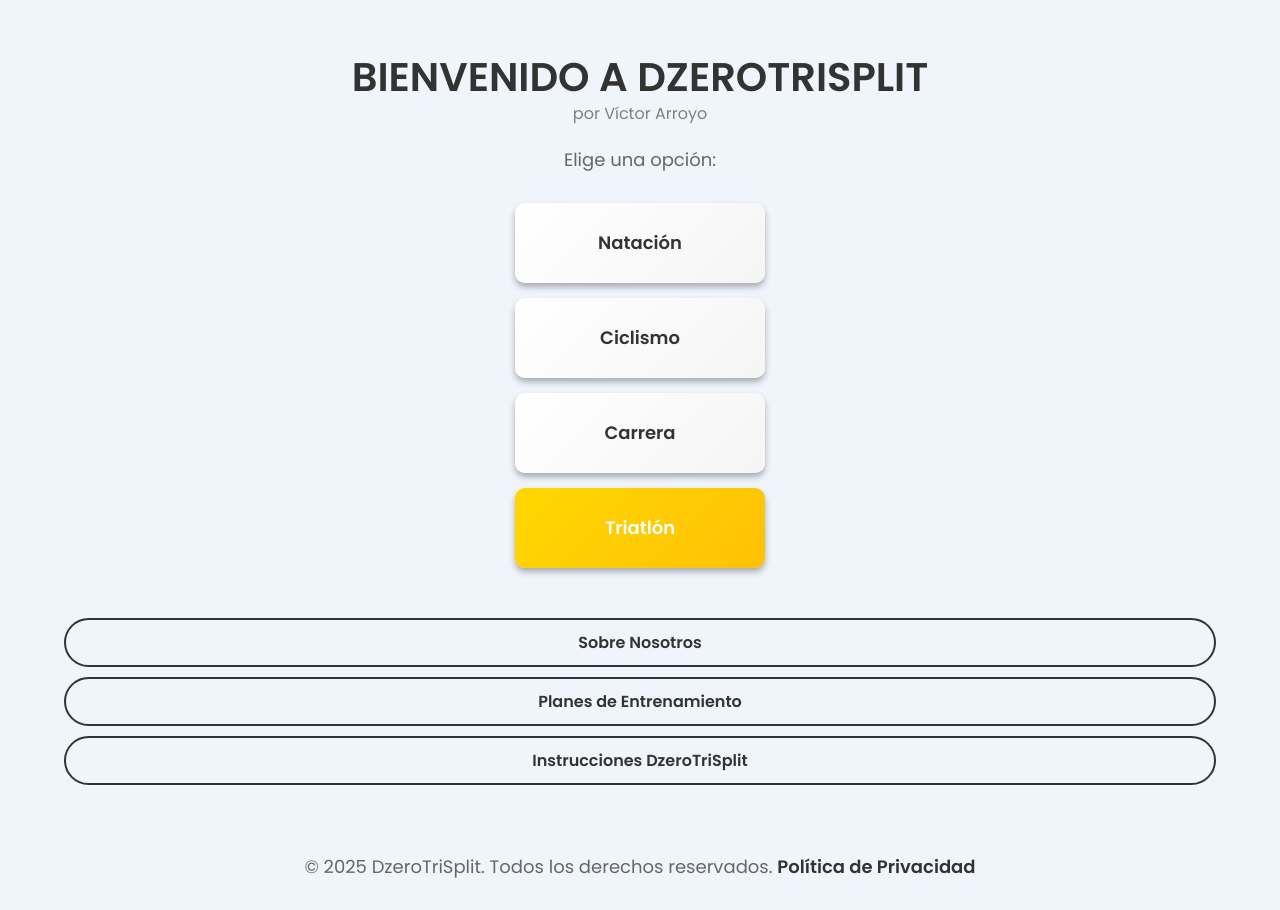
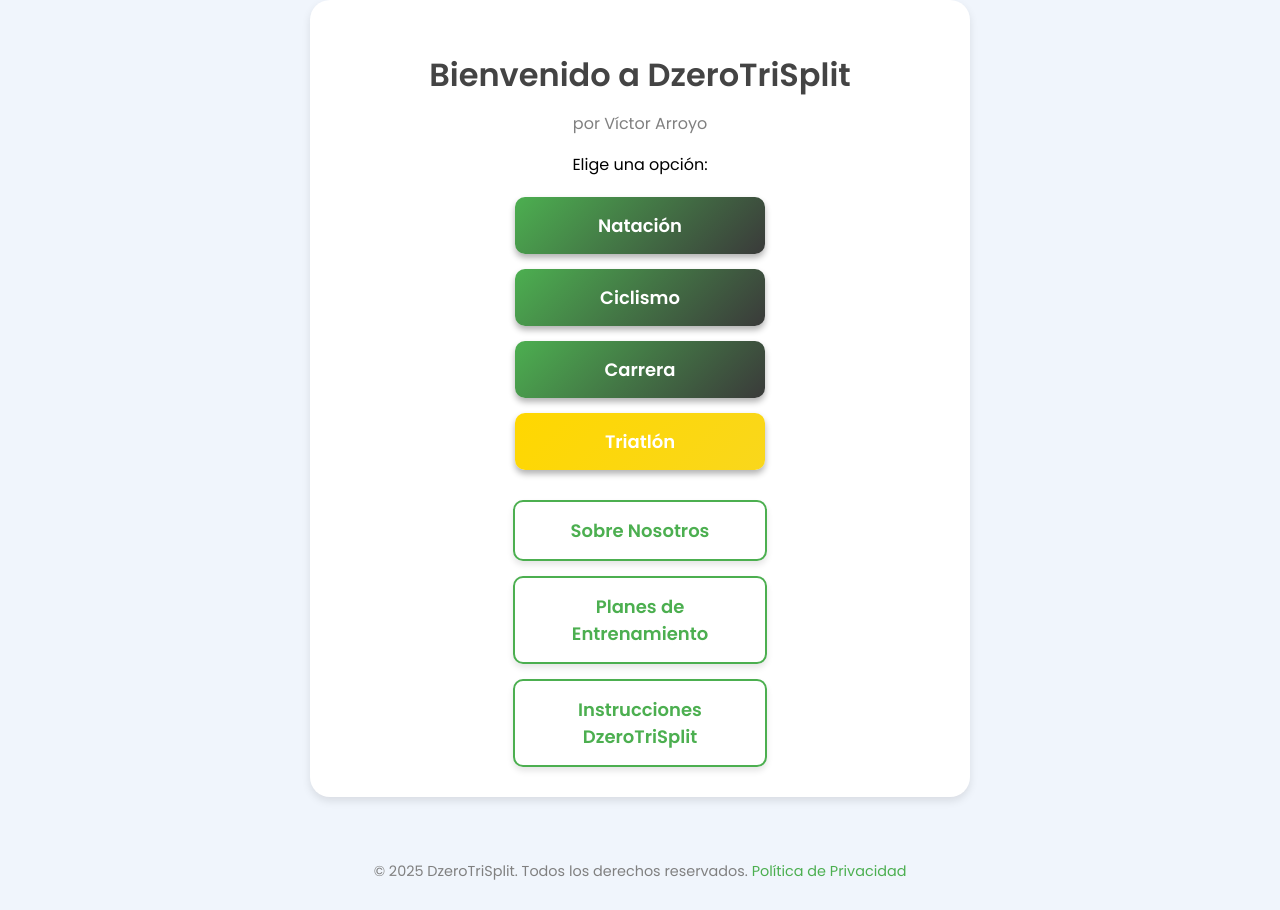
Before and after one commit to Vicarroyo/Dzerotrisplit, a Flask app: page / in a window 1280 px wide. After the commit the page ends 880 px from the top, so only its background shows below. Run offline with Flask 3, Linux system fonts and the light colour scheme.

Commit message:
Update home.html

```diff
--- a/templates/home.html
+++ b/templates/home.html
@@ -5,35 +5,39 @@
     <meta name="viewport" content="width=device-width, initial-scale=1.0">
     <title>DzeroTriSplit - Inicio</title>
     <link href="https://fonts.googleapis.com/css2?family=Poppins:wght@300;400;600&display=swap" rel="stylesheet">
-    <link rel="stylesheet" href="/static/style.css">
     <style>
         body {
             font-family: 'Poppins', sans-serif;
             background: #f0f5fc;
             margin: 0;
+            padding: 0;
             display: flex;
             flex-direction: column;
             align-items: center;
-            justify-content: space-between;
+            justify-content: center;
             min-height: 100vh;
         }
 
         .container {
+            background: #ffffff;
+            padding: 30px;
+            border-radius: 20px;
+            box-shadow: 0px 4px 8px rgba(0, 0, 0, 0.1);
             text-align: center;
-            padding: 20px;
+            max-width: 600px;
+            width: 100%;
         }
 
         h1 {
-            font-size: 2.5rem;
-            color: #333333;
-            margin-bottom: 5px;
+            font-size: 2rem;
+            font-weight: 600;
+            color: #444444;
         }
 
         .subtitle {
             font-size: 1rem;
             color: gray;
             margin-top: -10px;
-            margin-bottom: 20px;
         }
 
         .options-center {
@@ -46,78 +50,73 @@
 
         .option-card {
             text-decoration: none;
-            background: linear-gradient(135deg, #ffffff, #f5f5f5);
+            background: linear-gradient(135deg, #4caf50, #3a3a3a);
             padding: 15px 25px;
             border-radius: 10px;
-            color: #333333;
+            color: white;
             font-size: 18px;
             font-weight: bold;
             text-align: center;
             box-shadow: 0px 4px 6px rgba(0, 0, 0, 0.3);
             transition: all 0.3s ease-in-out;
             width: 200px;
-            height: 50px;
             display: flex;
             align-items: center;
             justify-content: center;
         }
 
+        .option-card.triatlon {
+            background: linear-gradient(135deg, gold, #f9d71c);
+        }
+
         .option-card:hover {
-            background: linear-gradient(135deg, #e0e0e0, #ffffff);
             transform: translateY(-5px);
             box-shadow: 0px 8px 12px rgba(0, 0, 0, 0.5);
         }
 
-        .option-card.gold {
-            background: linear-gradient(135deg, #FFD700, #FFC107);
-            color: white;
-        }
-
-        .option-card.gold:hover {
-            background: linear-gradient(135deg, #FFC107, #FFD700);
-        }
-
-        .options-bottom {
+        .ghost-buttons {
             display: flex;
             flex-direction: column;
-            gap: 10px;
-            margin-top: 50px;
+            align-items: center;
+            gap: 15px;
+            margin-top: 30px;
         }
 
         .ghost-button {
             text-decoration: none;
-            color: #333333;
-            font-size: 16px;
+            border: 2px solid #4caf50;
+            padding: 15px 25px;
+            border-radius: 10px;
+            color: #4caf50;
+            font-size: 18px;
             font-weight: bold;
-            padding: 10px 20px;
-            border: 2px solid #333333;
-            border-radius: 25px;
-            background: none;
+            text-align: center;
+            background: transparent;
+            box-shadow: 0px 4px 6px rgba(0, 0, 0, 0.1);
             transition: all 0.3s ease-in-out;
-            display: inline-block;
+            width: 200px;
         }
 
         .ghost-button:hover {
-            background: #333333;
+            background: #4caf50;
             color: white;
+            box-shadow: 0px 8px 12px rgba(0, 0, 0, 0.3);
         }
 
         footer {
+            margin-top: 50px;
             text-align: center;
-            margin-top: 30px;
-            font-size: 0.8rem;
             color: gray;
+            font-size: 0.9rem;
         }
 
         footer a {
+            color: #4caf50;
             text-decoration: none;
-            color: #333333;
-            font-weight: bold;
-            transition: color 0.3s ease-in-out;
         }
 
         footer a:hover {
-            color: #4caf50;
+            text-decoration: underline;
         }
     </style>
 </head>
@@ -127,23 +126,20 @@
         <p class="subtitle">por Víctor Arroyo</p>
         <p>Elige una opción:</p>
 
-        <!-- Botones principales centrados -->
         <div class="options-center">
             <a href="/swimming" class="option-card">Natación</a>
             <a href="/cycling" class="option-card">Ciclismo</a>
             <a href="/running" class="option-card">Carrera</a>
-            <a href="/triatlon_input" class="option-card gold">Triatlón</a>
+            <a href="/triatlon_input" class="option-card triatlon">Triatlón</a>
         </div>
 
-        <!-- Botones inferiores -->
-        <div class="options-bottom">
+        <div class="ghost-buttons">
             <a href="https://dzerotri.com/victor-arroyo-dzero" class="ghost-button">Sobre Nosotros</a>
             <a href="/plans" class="ghost-button">Planes de Entrenamiento</a>
             <a href="/instructions" class="ghost-button">Instrucciones DzeroTriSplit</a>
         </div>
     </div>
 
-    <!-- Footer -->
     <footer>
         <p>&copy; 2025 DzeroTriSplit. Todos los derechos reservados. <a href="/privacy">Política de Privacidad</a></p>
     </footer>
```
